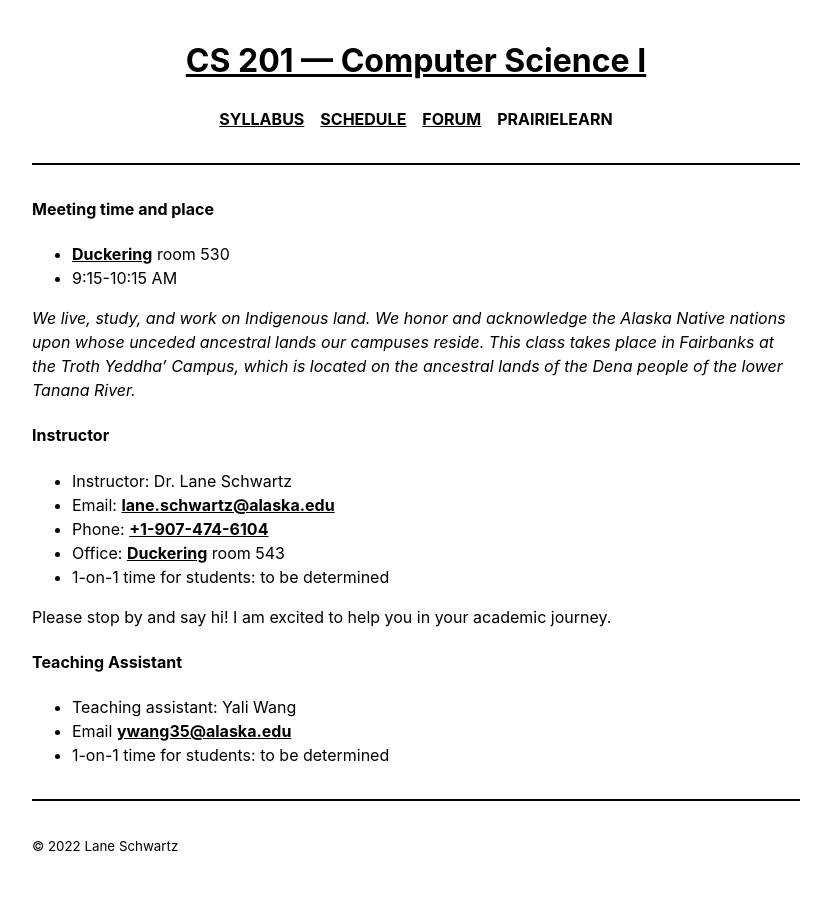
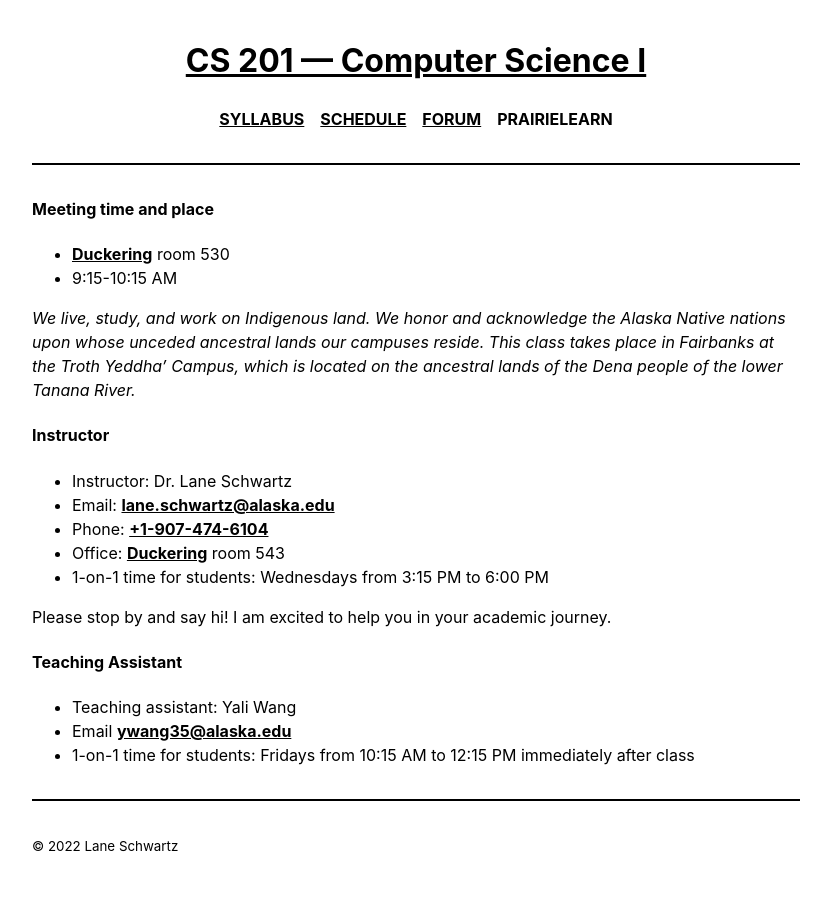
Before and after one commit to 2022-Fall-UAF-CS201/2022-Fall-UAF-CS201.github.io, a Jekyll site: the page built from course/logistics.md, in a window 1280 px wide. Shown: the whole page, without its empty margins (224-1040 px from the left). Built offline with Jekyll 4.4.1, drawn with Linux system fonts in a browser that asks for light colours; our own code applies the rules of GitHub Pages for plain Markdown files.

Commit message:
Office hours

```diff
--- a/course/logistics.md
+++ b/course/logistics.md
@@ -11,7 +11,7 @@
 * Email: [lane.schwartz@alaska.edu](mailto:lane.schwartz@alaska.edu)
 * Phone: [+1-907-474-6104](tel:+1-907-474-6104)
 * Office: [Duckering](https://uaf.edu/campusmap/for-visitors/buildings/duckering.php) room 543
-* 1-on-1 time for students: to be determined
+* 1-on-1 time for students: Wednesdays from 3:15 PM to 6:00 PM
 
 Please stop by and say hi! I am excited to help you in your academic journey.
 
@@ -20,4 +20,4 @@ Please stop by and say hi! I am excited to help you in your academic journey.
 
 * Teaching assistant: Yali Wang
 * Email [ywang35@alaska.edu](mailto:ywang35@alaska.edu)
-* 1-on-1 time for students: to be determined
+* 1-on-1 time for students: Fridays from 10:15 AM to 12:15 PM immediately after class
```
